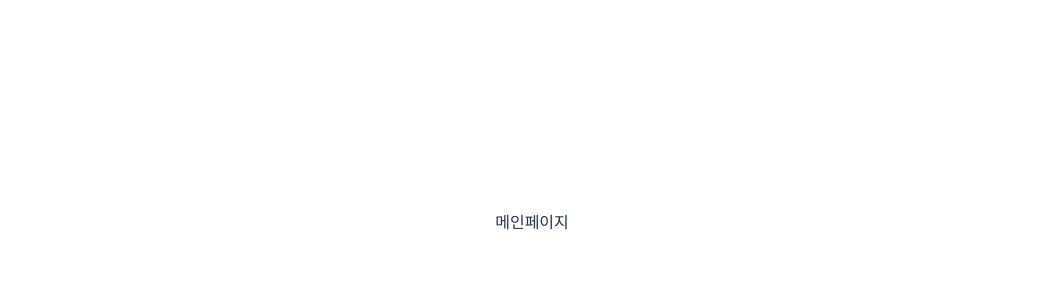
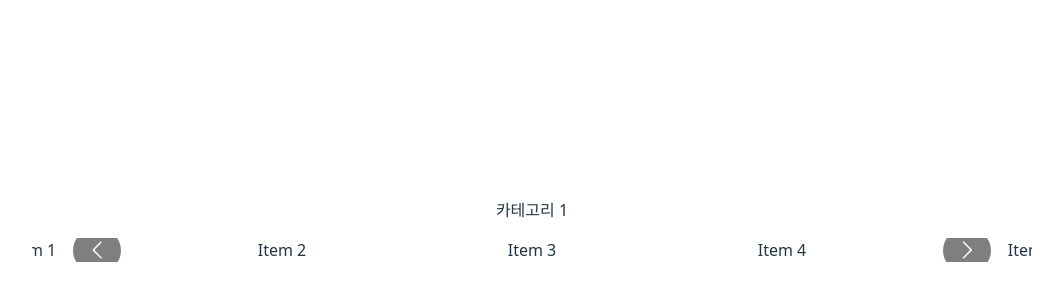
Before and after one commit to mopyour33/react-study-team1, a React (Vite) app: page / in a window 1280 px wide. Shown: the part 178-478 px from the top of the page, without its empty margins (108-1171 px from the left). Built offline with nearby package versions, Linux system fonts and the light colour scheme.

Commit message:
메인구성중

```diff
--- a/package.json
+++ b/package.json
@@ -16,6 +16,7 @@
     "react": "^19.0.0",
     "react-bootstrap": "^2.10.9",
     "react-dom": "^19.0.0",
+    "react-multi-carousel": "^2.8.6",
     "react-router-dom": "^7.5.3"
   },
   "devDependencies": {
--- a/src/pages/Mainpage/Mainpage.jsx
+++ b/src/pages/Mainpage/Mainpage.jsx
@@ -1,9 +1,46 @@
 import React from 'react'
 import "./Mainpage.style.css"
+import Carousel from 'react-multi-carousel';
+import 'react-multi-carousel/lib/styles.css';
+import { Col, Container, Row } from 'react-bootstrap';
 
+
+// 1. 카테고리별 뉴스 가져오기
 const Mainpage = () => {
+
+  const responsive = {
+    desktop: { breakpoint: { max: 3000, min: 1024 }, items: 5 },
+    tablet: { breakpoint: { max: 1024, min: 640 }, items: 3 },
+    mobile: { breakpoint: { max: 640, min: 0 }, items: 2 },
+  };
+
+
   return (
-    <div>메인페이지</div>
+    <div>
+      <Container>
+        <Row>
+          <Col>
+            <p className="movie-slider-title mb-4">카테고리 1</p>
+            <Carousel
+              arrows
+              infinite={true}
+              centerMode={true}
+              autoPlay
+              autoPlaySpeed={3000}
+              responsive={responsive}
+              itemClass="carousel-item-spacing"
+            >
+            <div>Item 1</div>
+            <div>Item 2</div>
+            <div>Item 3</div>
+            <div>Item 4</div>
+            </Carousel>
+          </Col>
+          </Row>
+      </Container>
+    </div>
+
+
   )
 }
 
--- a/src/pages/Mainpage/Mainpage.style.css
+++ b/src/pages/Mainpage/Mainpage.style.css
@@ -0,0 +1,6 @@
+.container {
+    max-width: 1000px;
+    width: 100%;
+    margin: 50px auto;
+    padding: 40px 20px;
+  }
```
Also changed, not shown: 1 other file (tests, documents, lock files or other folders).
